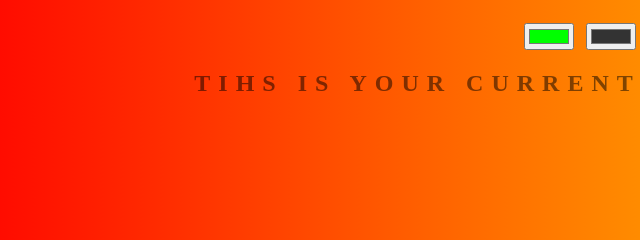
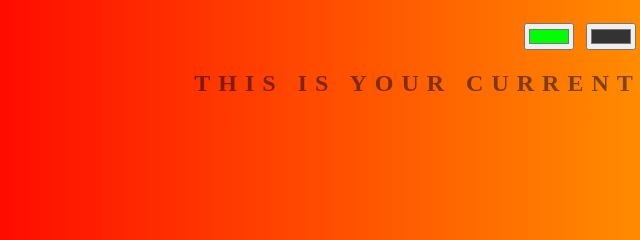
Before and after one commit to cpmays/background-generator, a plain HTML site: page index.html in a window 1280 px wide. Shown: the part 182-422 px from the top of the page, 60-700 px from the left. Drawn offline with Linux system fonts and the light colour scheme.

Commit message:
edited spelling.

```diff
--- a/index.html
+++ b/index.html
@@ -10,7 +10,7 @@
     <h1>Gradient Background Generator</h1>
     <input class="color1" type="color" name="color1" value="#00ff00" />
     <input class="color2" type="color" name="color2" value="#333333" />
-    <h2>Tihs Is Your Current CSS Backround</h2>
+    <h2>This Is Your Current CSS Backround</h2>
 
     <h3></h3>
     <script type="text/javascript" src="script.js"></script>
```
